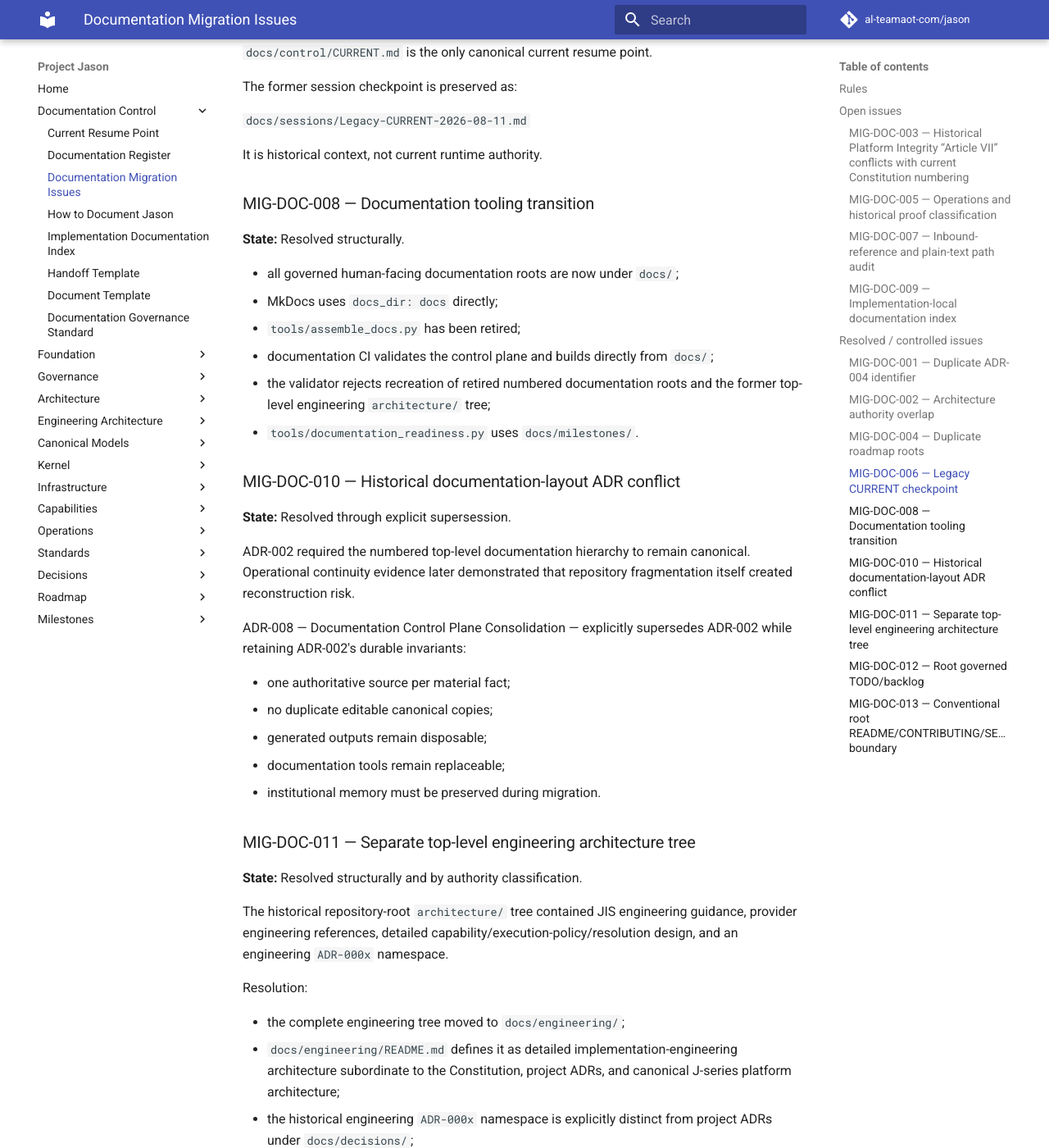
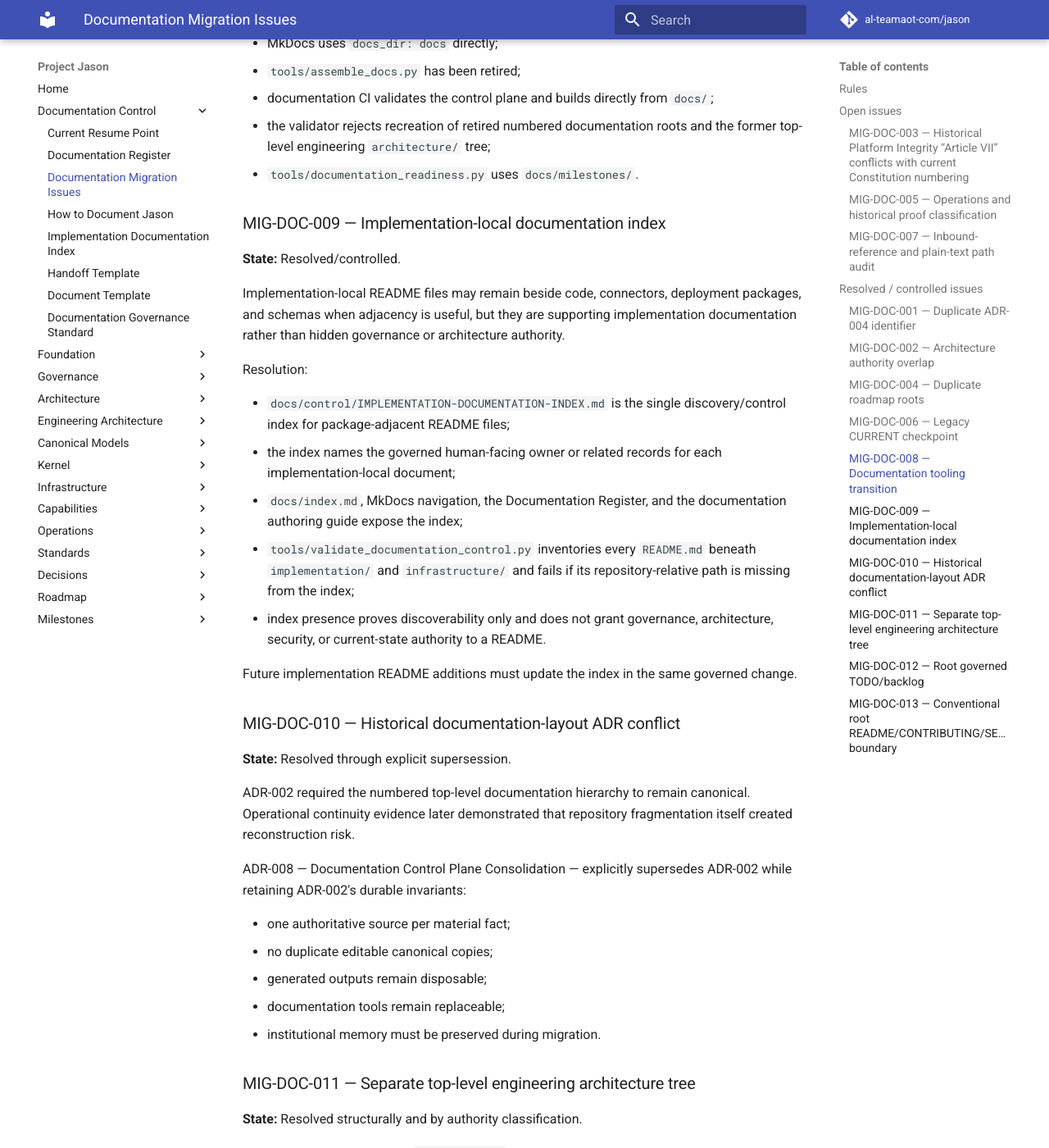
Before and after one commit to al-teamaot-com/jason, an MkDocs documentation site: the page built from docs/control/DOCUMENTATION-MIGRATION-ISSUES.md, in a window 1280 px wide and 1400 px high, scrolled down 3583 px. Shown: the whole window at 82% size. Built offline with MkDocs 1.6.1 and Material for MkDocs 9.7.7, drawn with Linux system fonts in a browser that asks for light colours; comment, search, counter and statistics services are not loaded; some of the changed text lies outside the part shown.

Commit message:
Resolve implementation documentation index migration issue

```diff
--- a/docs/control/DOCUMENTATION-MIGRATION-ISSUES.md
+++ b/docs/control/DOCUMENTATION-MIGRATION-ISSUES.md
@@ -129,6 +121,22 @@ It is historical context, not current runtime authority.
 - the validator rejects recreation of retired numbered documentation roots and the former top-level engineering `architecture/` tree;
 - `tools/documentation_readiness.py` uses `docs/milestones/`.
 
+### MIG-DOC-009 — Implementation-local documentation index
+
+**State:** Resolved/controlled.
+
+Implementation-local README files may remain beside code, connectors, deployment packages, and schemas when adjacency is useful, but they are supporting implementation documentation rather than hidden governance or architecture authority.
+
+Resolution:
+
+- `docs/control/IMPLEMENTATION-DOCUMENTATION-INDEX.md` is the single discovery/control index for package-adjacent README files;
+- the index names the governed human-facing owner or related records for each implementation-local document;
+- `docs/index.md`, MkDocs navigation, the Documentation Register, and the documentation authoring guide expose the index;
+- `tools/validate_documentation_control.py` inventories every `README.md` beneath `implementation/` and `infrastructure/` and fails if its repository-relative path is missing from the index;
+- index presence proves discoverability only and does not grant governance, architecture, security, or current-state authority to a README.
+
+Future implementation README additions must update the index in the same governed change.
+
 ### MIG-DOC-010 — Historical documentation-layout ADR conflict
 
 **State:** Resolved through explicit supersession.
```
Also changed, not shown: other parts of docs/control/DOCUMENTATION-MIGRATION-ISSUES.md (+0 -8 lines).
